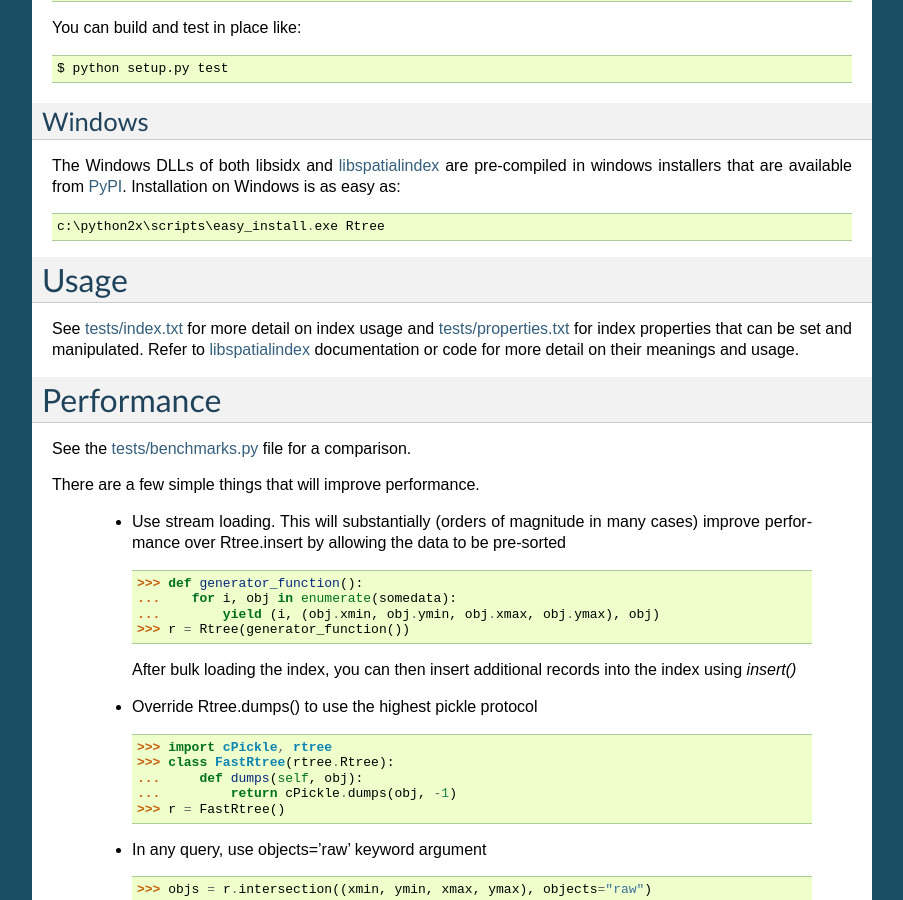
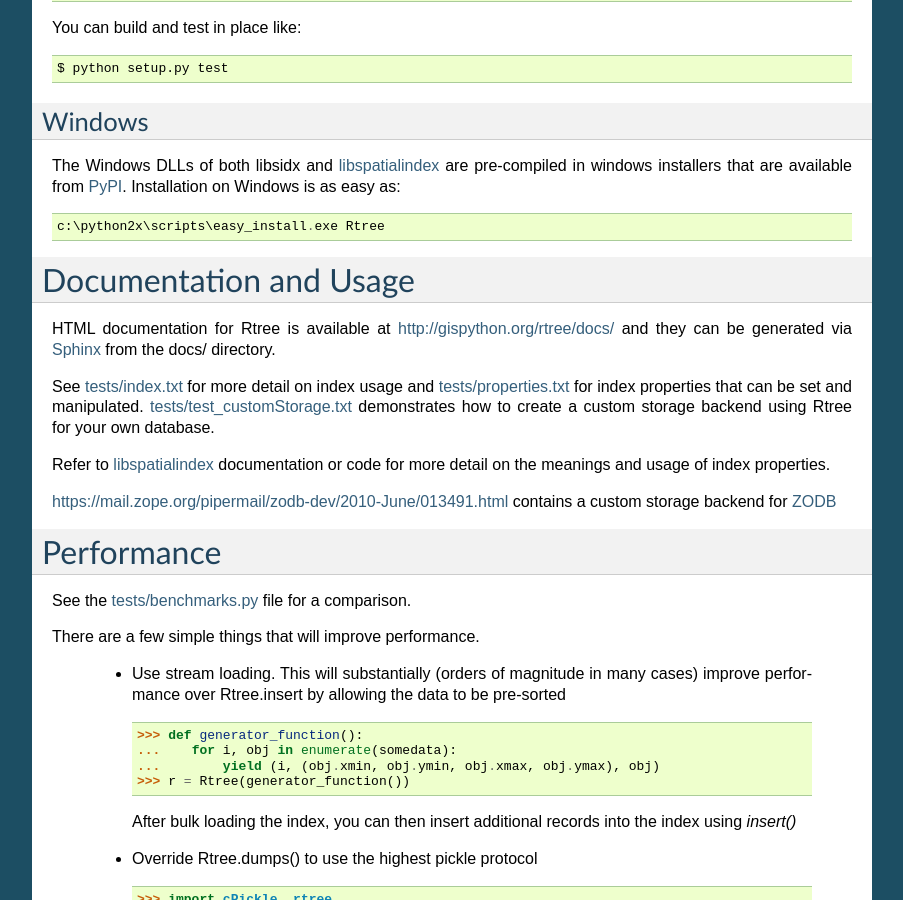
Before and after one commit to Toblerity/rtree, a Sphinx documentation site: the page built from docs/source/README.txt, in a window 1280 px wide and 900 px high, scrolled down 1870 px. Shown: the whole window, without its empty margins (198-1101 px from the left). Built offline with Sphinx 7.4.7, drawn with Linux system fonts in a browser that asks for light colours; some of the changed text lies outside the part shown.

Commit message:
links to docs and custom storage in README.txt

```diff
--- a/docs/source/README.txt
+++ b/docs/source/README.txt
@@ -129,15 +129,28 @@
   c:\python2x\scripts\easy_install.exe Rtree
 
 
-Usage
+Documentation and Usage
 ------------------------------------------------------------------------------
 
+HTML documentation for Rtree is available at http://gispython.org/rtree/docs/
+and they can be generated via `Sphinx`_ from the docs/ directory.
+
 See `tests/index.txt`_ for more detail on index usage and `tests/properties.txt`_
-for index properties that can be set and manipulated.  Refer to `libspatialindex`_
-documentation or code for more detail on their meanings and usage.
+for index properties that can be set and manipulated.  `tests/test_customStorage.txt`_
+demonstrates how to create a custom storage backend using Rtree for your own
+database.
+
+Refer to `libspatialindex`_ documentation or code for more detail on the meanings and usage
+of index properties.
+
+https://mail.zope.org/pipermail/zodb-dev/2010-June/013491.html contains a custom
+storage backend for `ZODB`_
 
 .. _tests/index.txt: http://trac.gispython.org/lab/browser/Rtree/trunk/tests/index.txt
 .. _tests/properties.txt: http://trac.gispython.org/lab/browser/Rtree/trunk/tests/properties.txt
+.. _tests/test_customStorage.txt: http://trac.gispython.org/lab/browser/Rtree/trunk/tests/test_customStorage.txt
+.. _Sphinx: http://sphinx.pocoo.org/
+.. _ZODB: http://www.zodb.org/
 
 Performance
 ------------------------------------------------------------------------------
```
